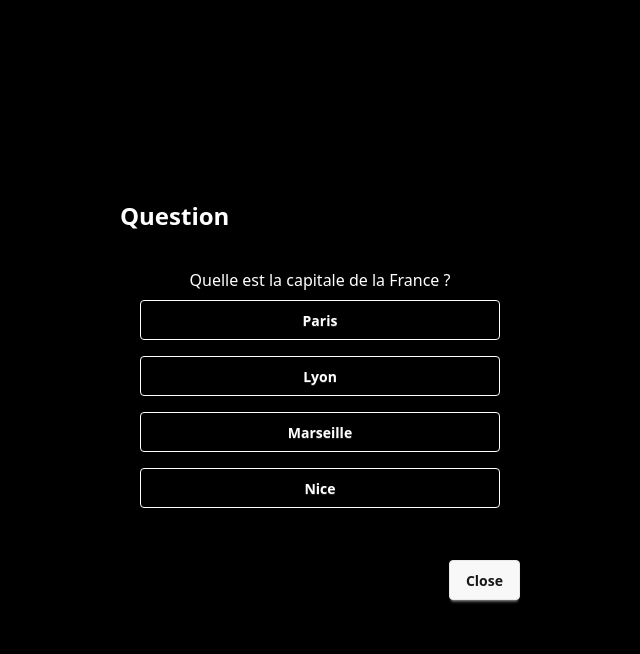
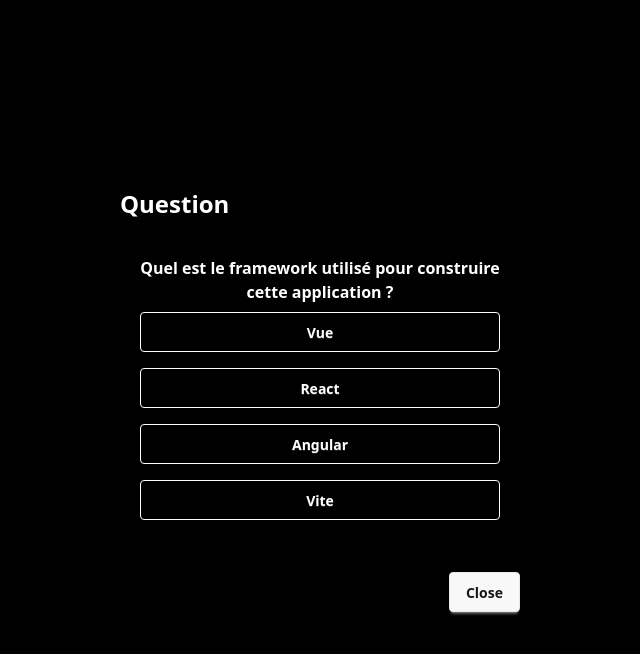
Before and after one commit to Shoukshai/Tristan_Favier, a Vue app: page / in a window 1280 px wide. Both pictures are taken after a click on the button "Open the QUIZ". Shown: the top 654 px of the page, without its empty margins (320-960 px from the left). Built offline with nearby package versions, Linux system fonts and the light colour scheme.

Commit message:
Refactoring code Using the components feature from vue. Fixed some animations on the quiz

```diff
--- a/index.html
+++ b/index.html
@@ -4,7 +4,7 @@
     <meta charset="UTF-8" />
     <link rel="icon" type="image/svg+xml" href="/vite.svg" />
     <meta name="viewport" content="width=device-width, initial-scale=1.0" />
-    <title>Vite + Vue</title>
+    <title>Tristan's portal</title>
   </head>
   <body>
     <div id="app"></div>
--- a/src/App.vue
+++ b/src/App.vue
@@ -1,62 +1,41 @@
-import * from './main.js';
-
 <template>
-  <div class="bg-black min-h-screen overflow-hidden relative text-white flex items-center justify-center">
+  <div
+    class="bg-black min-h-screen overflow-hidden relative text-white flex items-center justify-center"
+  >
     <header></header>
 
-    <div class="z-10 text-center">
-      <h1 class="text-5xl font-bold">Welcome to my website</h1>
+    <WelcomeBanner @add-stars="addStars" @open-quiz="openQuiz" />
+    <QuizModal
+      v-if="isQuizOpen"
+      :question="currentQuestion"
+      :selectedAnswer="selectedAnswer"
+      :feedbackMessage="feedbackMessage"
+      @close="closeModal"
+      @select="selectAnswer"
+    />
+    <transition name="blur">
+      <div
+        v-if="backgroundBlur"
+        id="backgroundBlur"
+        class="absolute inset-0 w-full backdrop-blur-[8px] z-10"
+      ></div>
+    </transition>
+    <StarField :stars="stars" />
 
-      <br>
-
-      <button @click="addStars" class="btn btn-outline z-10">Add a star</button>
-      <button @click="openQuiz" class="btn btn-outline z-10">Open the QUIZ</button>
-    </div>
-
-    <div v-if="isQuizOpen" id="quizModal" class="modal modal-open fixed inset-0 flex justify-center bg-black bg-opacity-75 overflow-y-auto">
-      <div class="relative z-[20] bg-black text-white p-6 rounded-lg shadow-lg w-[90%] max-w-md">
-        <h2 class="text-2xl font-bold mb-4" id="questionTitle">Question</h2>
-        <div id="questionContainer" class="p-5 text-center">
-          <p>{{ currentQuestion.question }}</p>
-          <div v-for="(option, index) in currentQuestion.options" :key="index">
-            <button
-              class="btn btn-outline w-full my-2"
-              :class="{
-                'btn-success': selectedAnswer && option === currentQuestion.correct,
-                'btn-error': selectedAnswer && option === selectedAnswer && option !== currentQuestion.correct,
-              }"
-              @click="!selectedAnswer && selectAnswer(option)"
+    <footer
+      id="footer"
+      class="fixed bottom-0 left-0 w-full h-[30px] bg-[#181818] p-[5px_0] text-white z-10 text-sm flex items-center px-4"
     >
-              {{ option }}
-            </button>
-          </div>
-        </div>
-        <div class="modal-action">
-          <p id="feedbackMessage" class="text-center w-full">{{ feedbackMessage }}</p>
-          <button @click="closeModal" class="btn">Close</button>
-        </div>
-      </div>
-    </div>
-
-    <div id="starContainer" class="absolute inset-0 w-full h-full overflow-hidden pointer-events-none z-[1]">
-    <div
-      v-for="(star, index) in stars"
-      :key="index"
-      :class="['rounded-full', 'transition-all', 'ease-in-out', 'duration-500']"
-      :style="getStarStyle(star)"
-    ></div>
-  </div>
-
-    <footer id="footer" class="fixed bottom-0 left-0 w-full h-[30px] bg-[#181818] p-[5px_0] text-white z-10 text-sm flex items-center px-4">
       <p>My Website © 2025 - Built using Tailwind CSS + DaisyUI</p>
     </footer>
-
-    <div v-if="backgroundBlur" id="backgroundBlur" class="absolute inset-0 w-full backdrop-blur-[8px] z-10"></div>
   </div>
 </template>
 
 <script setup>
-  import { ref, reactive, nextTick , computed} from 'vue'
+import { ref, reactive, computed } from 'vue'
+import WelcomeBanner from './components/WelcomeBanner.vue'
+import QuizModal from './components/QuizModal.vue'
+import StarField from './components/StarField.vue'
 
 const stars = ref([])
 
@@ -69,12 +48,11 @@
     opacity: 0,
     transform: 'scale(0.1)',
   })
-
   stars.value.push(star)
   setTimeout(() => {
-      star.opacity = 1;
-      star.transform = 'scale(0.8)';
-    }, 0);
+    star.opacity = 1
+    star.transform = 'scale(0.8)'
+  }, 0)
 }
 
 const addStars = () => {
@@ -90,17 +68,6 @@
   return color
 }
 
-  const getStarStyle = (star) => ({
-    width: `${star.size}px`,
-    height: `${star.size}px`,
-    position: 'absolute',
-    top: `${star.top}%`,
-    left: `${star.left}%`,
-    backgroundColor: star.color,
-    opacity: star.opacity,
-    transform: star.transform,
-  })
-
 const backgroundBlur = ref(false)
 const isQuizOpen = ref(false)
 const selectedAnswer = ref(null)
@@ -110,14 +77,14 @@
 
 const questions = [
   {
-      question: 'Quelle est la capitale de la France ?',
-      options: ['Paris', 'Lyon', 'Marseille', 'Nice'],
-      correct: 'Paris',
+    question: 'Quel est le framework utilisé pour construire cette application ?',
+    options: ['Vue', 'React', 'Angular', 'Vite'],
+    correct: 'Vue',
   },
   {
-      question: 'Quelle est 2 + 2 ?',
-      options: ['3', '4', '5', '22'],
-      correct: '4',
+    question: 'A',
+    options: ['A', 'B', 'C', 'D'],
+    correct: 'A',
   },
 ]
 
@@ -128,14 +95,14 @@
   selectedAnswer.value = null
   feedbackMessage.value = ''
   showFeedback.value = false
-    backgroundBlur.value = false
+  backgroundBlur.value = true
 }
 
 const closeModal = () => {
   isQuizOpen.value = false
-    backgroundBlur.value = false
   selectedAnswer.value = null
   currentQuestionIndex.value = 0
+  backgroundBlur.value = false
 }
 
 const selectAnswer = (answer) => {
@@ -144,24 +111,40 @@
   backgroundBlur.value = true
 
   const isCorrect = answer === currentQuestion.value.correct
-    feedbackMessage.value = isCorrect ? 'Bonne réponse !' : 'Mauvaise réponse...'
-
-    setTimeout(() => {
-      if (currentQuestionIndex.value < questions.length - 1) {
-        currentQuestionIndex.value++
+  if (isCorrect && currentQuestionIndex.value < questions.length - 1) {
     selectedAnswer.value = null
     feedbackMessage.value = ''
     showFeedback.value = false
-        backgroundBlur.value = false
+    feedbackMessage.value = 'Bonne réponse'
+    setTimeout(() => {
+      currentQuestionIndex.value++
+    }, 1500)
   } else {
+    feedbackMessage.value = 'Mauvaise réponse'
+    setTimeout(() => {
       closeModal()
+    }, 1500)
   }
-    }, 1500)
 }
 </script>
 
 <style scoped>
-  .star {
-    transition: transform 0.5s ease-out, opacity 0.5s ease-out;
+.modal-enter-active,
+.modal-leave-active {
+  transition: opacity 0.3s ease, transform 0.3s ease;
+}
+.modal-enter-from,
+.modal-leave-to {
+  opacity: 0;
+  transform: scale(0.9);
+}
+
+.blur-enter-active,
+.blur-leave-active {
+  transition: opacity 0.3s ease;
+}
+.blur-enter-from,
+.blur-leave-to {
+  opacity: 0;
 }
 </style>
--- a/src/components/HelloWorld.vue
+++ /dev/null
@@ -1,43 +0,0 @@
-<script setup>
-import { ref } from 'vue'
-
-defineProps({
-  msg: String,
-})
-
-const count = ref(0)
-</script>
-
-<template>
-  <h1>{{ msg }}</h1>
-
-  <div class="card">
-    <button type="button" @click="count++">count is {{ count }}</button>
-    <p>
-      Edit
-      <code>components/HelloWorld.vue</code> to test HMR
-    </p>
-  </div>
-
-  <p>
-    Check out
-    <a href="https://vuejs.org/guide/quick-start.html#local" target="_blank"
-      >create-vue</a
-    >, the official Vue + Vite starter
-  </p>
-  <p>
-    Learn more about IDE Support for Vue in the
-    <a
-      href="https://vuejs.org/guide/scaling-up/tooling.html#ide-support"
-      target="_blank"
-      >Vue Docs Scaling up Guide</a
-    >.
-  </p>
-  <p class="read-the-docs">Click on the Vite and Vue logos to learn more</p>
-</template>
-
-<style scoped>
-.read-the-docs {
-  color: #888;
-}
-</style>
--- /dev/null
+++ b/src/components/QuizModal.vue
@@ -0,0 +1,39 @@
+<template>
+  <transition name="modal">
+    <div
+      id="quizModal"
+      class="modal modal-open fixed inset-0 flex justify-center bg-black bg-opacity-75 overflow-y-auto"
+    >
+      <div class="relative z-[20] bg-black text-white p-6 rounded-lg shadow-lg w-[90%] max-w-md">
+        <h2 class="text-2xl font-bold mb-4" id="questionTitle">Question</h2>
+        <div id="questionContainer" class="p-5 text-center">
+          <p class="font-bold">{{ question.question }}</p>
+          <div v-for="(option, index) in question.options" :key="index">
+            <button
+              class="btn btn-outline w-full my-2"
+              :class="{
+                'btn-success': selectedAnswer && option === question.correct,
+                'btn-error': selectedAnswer && option === selectedAnswer && option !== question.correct,
+              }"
+              @click="!selectedAnswer && $emit('select', option)"
+            >
+              {{ option }}
+            </button>
+          </div>
+        </div>
+        <div class="modal-action">
+          <p id="feedbackMessage" class="text-center w-full">{{ feedbackMessage }}</p>
+          <button @click="$emit('close')" class="btn">Close</button>
+        </div>
+      </div>
+    </div>
+  </transition>
+</template>
+
+<script setup>
+const props = defineProps({
+  question: Object,
+  selectedAnswer: String,
+  feedbackMessage: String,
+})
+</script>
--- /dev/null
+++ b/src/components/StarField.vue
@@ -0,0 +1,36 @@
+<template>
+  <div
+    id="starContainer"
+    class="absolute inset-0 w-full h-full overflow-hidden pointer-events-none z-[1]"
+  >
+    <div
+      v-for="(star, index) in stars"
+      :key="index"
+      :class="['rounded-full', 'transition-all', 'ease-in-out', 'duration-500']"
+      :style="getStarStyle(star)"
+    ></div>
+  </div>
+</template>
+
+<script setup>
+const props = defineProps({
+  stars: Array,
+})
+
+const getStarStyle = (star) => ({
+  width: `${star.size}px`,
+  height: `${star.size}px`,
+  position: 'absolute',
+  top: `${star.top}%`,
+  left: `${star.left}%`,
+  backgroundColor: star.color,
+  opacity: star.opacity,
+  transform: star.transform,
+})
+</script>
+
+<style scoped>
+.star {
+  transition: transform 0.5s ease-out, opacity 0.5s ease-out;
+}
+</style>
--- /dev/null
+++ b/src/components/WelcomeBanner.vue
@@ -0,0 +1,17 @@
+<template>
+  <div class="z-10 text-center">
+    <h1 class="text-5xl font-bold">Welcome to my website</h1>
+    <br />
+    <div class="grid grid-cols-2 gap-x-6 gap-y-4">
+      <button @click="$emit('add-stars')" class="btn btn-outline z-10 basis-66">
+        Add stars
+      </button>
+      <button @click="$emit('open-quiz')" class="btn btn-outline z-10 basis-66">
+        Open the QUIZ
+      </button>
+    </div>
+  </div>
+</template>
+
+<script setup>
+</script>
```
Lines whose indentation alone changed are shown as unchanged.
